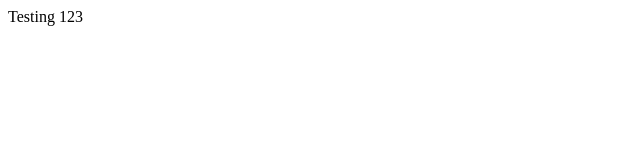
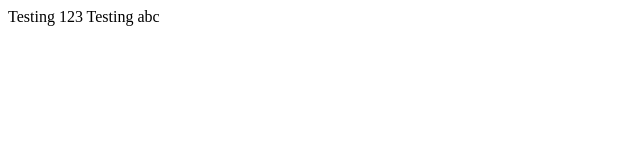
Before and after one commit to Rahulgoy/learning, a plain HTML site: page index.html in a window 1280 px wide. Shown: the full height of the page, 0-640 px from the left. Drawn offline with Linux system fonts and the light colour scheme.

Commit message:
Update index.html

```diff
--- a/index.html
+++ b/index.html
@@ -8,5 +8,6 @@
 </head>
 <body>
     Testing 123
+    Testing abc
 </body>
 </html>
```
